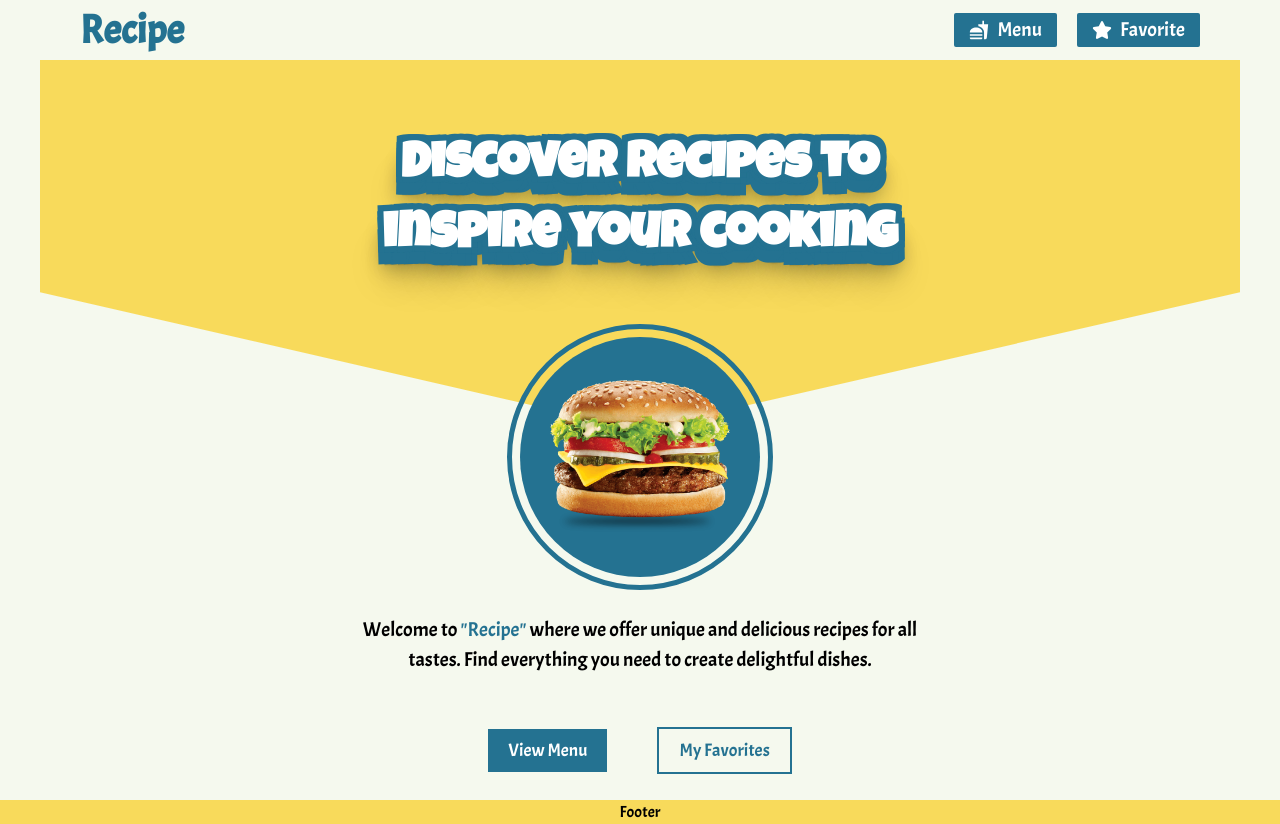
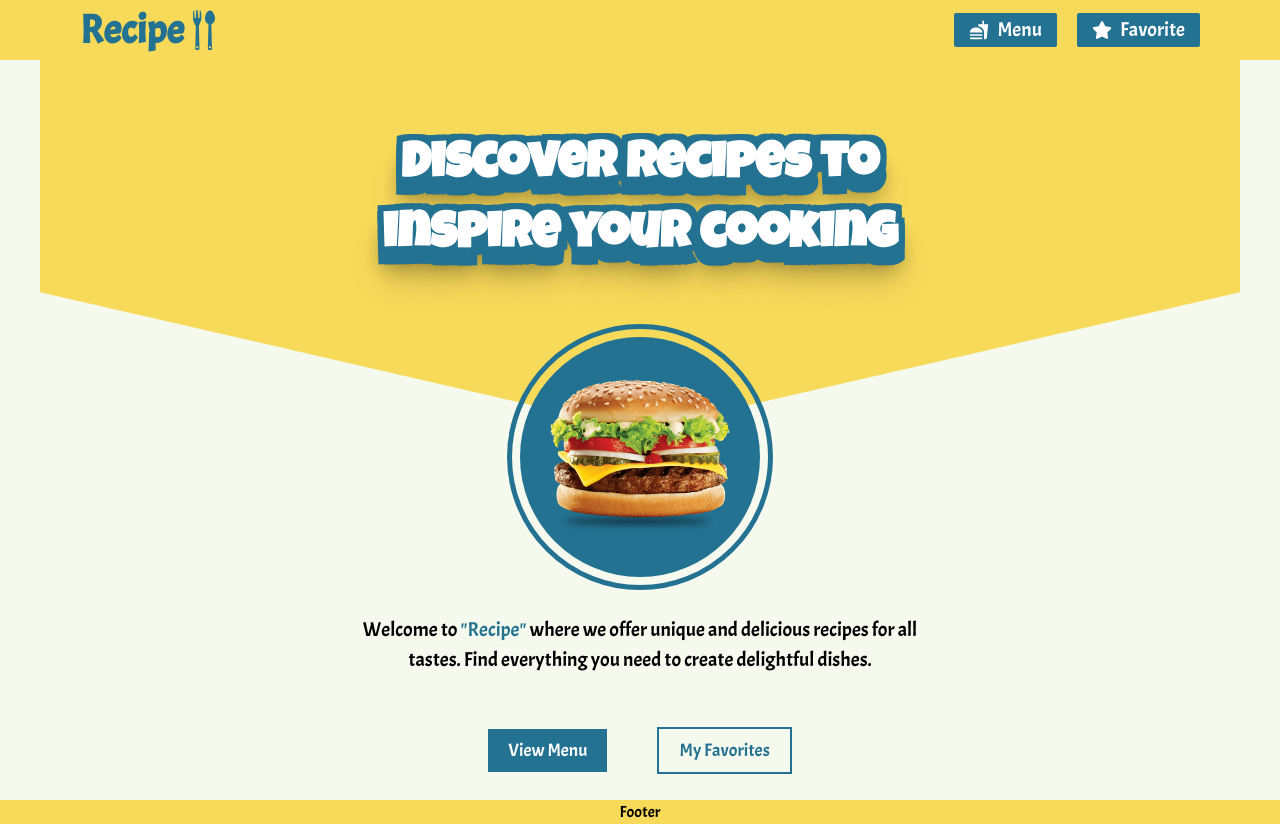
Before and after one commit to aallawi/Recipe, a Next.js app: page / in a window 1280 px wide. Built offline with nearby package versions, Linux system fonts and the light colour scheme.

Commit message:
update getMeal return type and useQueries type to fix queryOptions type error

```diff
--- a/src/app/favorite/page.tsx
+++ b/src/app/favorite/page.tsx
@@ -30,12 +30,12 @@ export default function Favorite() {
         setIsLoading(false);
     }, []);
 
-    const getMeal = async (id: string): Promise<Meal | undefined> => {
+    const getMeal = async (id: string): Promise<Meal> => {
         const { data } = await axios.get(`https://www.themealdb.com/api/json/v1/1/lookup.php?i=${id}`);
         return data?.meals?.[0];
     };
 
-    const queries: UseQueryOptions<Meal>[] = savedMealsIds.map((id) => ({
+    const queries: UseQueryOptions<Meal, Error>[] = savedMealsIds.map((id) => ({
         queryKey: ["getMeal", id],
         queryFn: () => getMeal(id),
     }));
--- a/src/components/Footer.tsx
+++ b/src/components/Footer.tsx
@@ -3,7 +3,7 @@ import "../../style/globals.css"
 
 const Footer: React.FC = () => {
     return (
-        <div className="flex justify-center items-center bg-primary text-black">
+        <div className="flex items-center justify-center text-black bg-primary">
             <h1>Footer</h1>
         </div>
     );
--- a/src/components/Header.tsx
+++ b/src/components/Header.tsx
@@ -1,6 +1,7 @@
 "use client";
 import { FC } from 'react';
 import Link from 'next/link';
+import Image from "next/image";
 import { usePathname } from 'next/navigation';
 import { MdFastfood } from 'react-icons/md';
 import { FaStar } from "react-icons/fa6";
@@ -9,12 +10,13 @@ const Header: FC = () => {
     const pathname = usePathname();
 
     return (
-        <div className='bg-body'>
+        <div className="bg-primary">
             <div className="flex justify-between items-center max-w-[1200px] mx-auto px-[20px] md:px-[40px]">
-                <div className="text-[35px] md:text-[40px] font-bold text-secondary">
+                <div className="text-[35px] flex md:text-[40px] font-bold text-secondary">
                     <Link href="/">
                         <h2>Recipe</h2>
                     </Link>
+                    <Image src="/images/spoon-and-fork.svg" className="mx-auto" alt="spoon and fork" width={40} height={40} />
                 </div>
                 <div className="flex gap-[5px] md:gap-[20px]">
                     <Link href="/menu">
```
Also changed, not shown: public/images/spoon-and-fork.svg (added).
